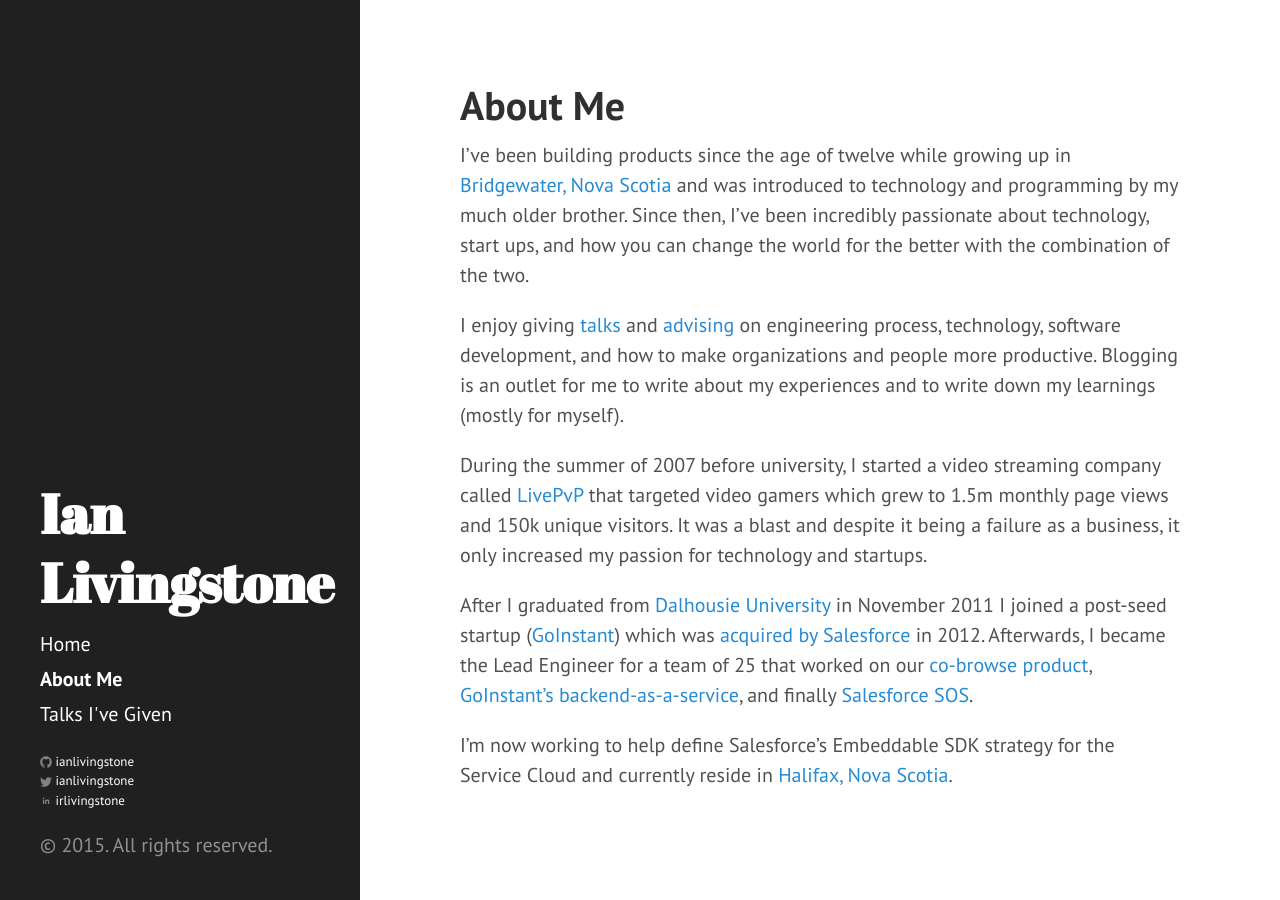
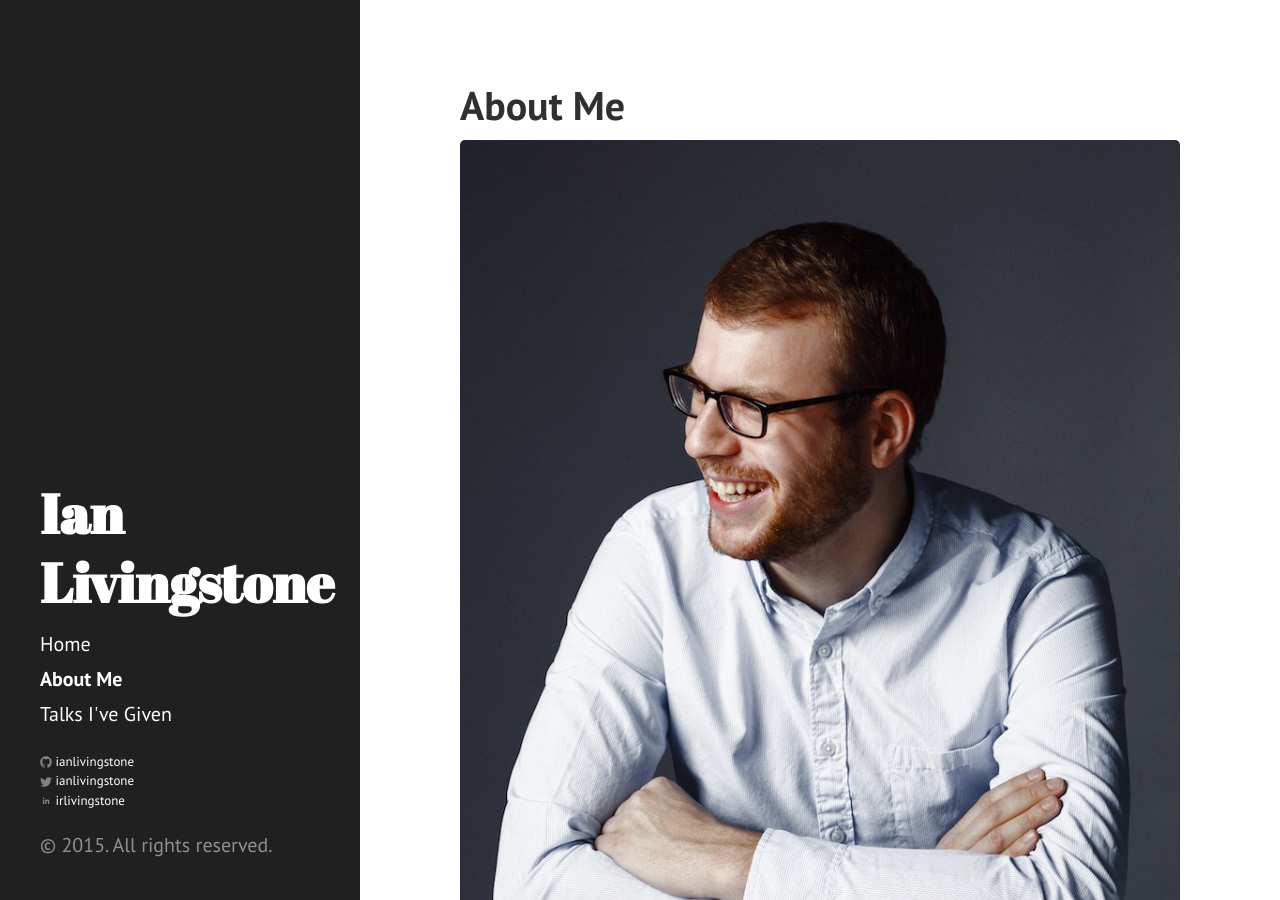
Before and after one commit to ianlivingstone/ianlivingstone.github.io, a Jekyll site: the page built from about.md, in a window 1280 px wide and 900 px high. Built offline with Jekyll 4.4.1, drawn with Linux system fonts in a browser that asks for light colours; Markdown is read by kramdown in place of the engine named in the settings; comment, search, counter and statistics services are not loaded.

Commit message:
Add portrait photo and align to the left

```diff
--- a/about.md
+++ b/about.md
@@ -3,6 +3,9 @@ layout: page
 title: About Me
 permalink: /about/
 ---
+
+
+<img class="portrait" src="{{ site.url }}/assets/about-me-portrait.jpg" align="left">
 
 I’ve been building products since the age of twelve while growing up in
 [Bridgewater, Nova
```
Also changed, not shown: assets/about-me-portrait.jpg (added).
